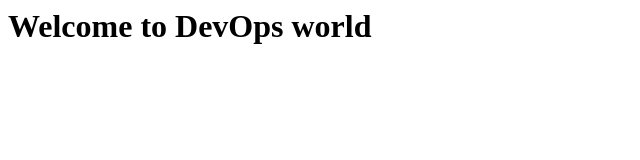
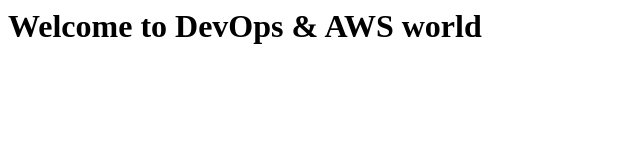
Before and after one commit to neel-max/testwebsite, a plain HTML site: page index.html in a window 1280 px wide. Shown: the whole page, without its empty margins (0-640 px from the left). Drawn offline with Linux system fonts and the light colour scheme.

Commit message:
changed indx file

```diff
--- a/index.html
+++ b/index.html
@@ -1,6 +1,6 @@
 <html>
 <title> Jenkins CI/CD Pipeline </title>
 <body>
-<h1> Welcome to DevOps world </h1>
+<h1> Welcome to DevOps & AWS world </h1>
 </body>
 </html>
```
